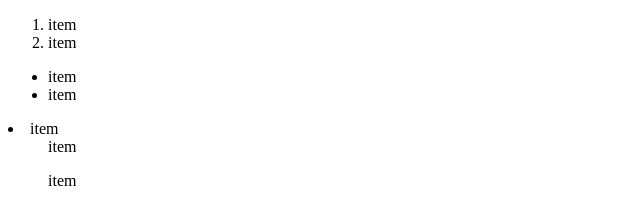
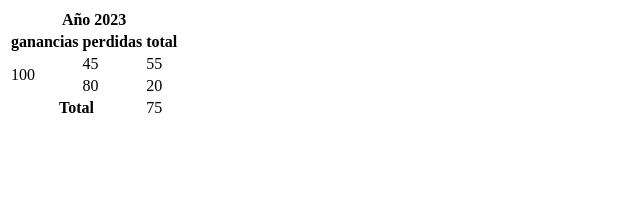
Before and after one commit to Dannkol/Campus_publico, a plain HTML site: page actividad_2/index.html in a window 1280 px wide. Shown: the whole page, without its empty margins (0-640 px from the left). Drawn offline with Linux system fonts and the light colour scheme.

Commit message:
feat actividad_2/index.html ejemplos de etiquetas de tablas

```diff
--- a/actividad_2/index.html
+++ b/actividad_2/index.html
@@ -10,25 +10,58 @@
     <!--Etiquetas de titulo, formato de texto, parrafos, listas, tablas y semantica-->
 
     <!--
-        Etiquetas de listas
+        Etiquetas de tablas
 
-        sirven para dar formato a una lista
+        sirven para dar formato a una tabla
+
+        <table>: crea el elemento de tabla.
+        <tr>: representa una fila.
+        <th>: representa las celdas de encabezado.
+        <td>: representa las celdas de datos.
+        <caption>: representa un título descriptivo en una tabla.
+
+        <thead>: esta etiqueta agrupa los elementos de la cabecera en la tabla.
+        <tbody>: esta etiqueta agrupa los elementos de contenido en la tabla.
+        <tfoot>: esta etiqueta agrupa los elementos de pie en la tabla.
+
+        Atributos
+
+        colspan: el atributo colspan permite expandir las celdas de datos o de encabezados al número de columnas que deseemos que ocupe.
+                Por ejemplo, para hacer que una celda de datos ocupe cuatro columnas, debes escribirlo así: <td colspan= «4»>
+        rowspan: el atributo rowspan permite expandir las celdas al número de filas que queremos que ocupe.
+                Siguiendo el ejemplo anterior, si quieres que una celda de datos ocupe cuatro filas, lo escribirás así: <td rowspan=»4″>
     -->
-    <ol>
-        <li>item</li>
-        <li>item</li>
-    </ol><!--Especifica una lista ordenada de artículos-->
-    <ul>
-        <li>item</li>
-        <li>item</li>
-    </ul><!--Determina una lista de artículos sin orden-->
-    <dl>
-        <li>item</li>
-        <dd>item</dd>
-    </dl><!--Especifica una lista de definiciones, es decir, una lista de términos y sus definiciones asociadas.-->
-    <dt>
-        <dd>item</dd><!--Indica la definición de los términos listados antes que él.-->
-    </dt><!--Representa un término definido por el siguiente <dd>.-->
+
+    <table>
+        <thead>
+            <tr>
+                <th colspan="3">Año 2023</th>
+            </tr>
+            <tr>
+                <th>ganancias</th>
+                <th>perdidas</th>
+                <th>total</th>
+            </tr>
+        </thead>
+        <tbody>
+            <tr>
+                <td rowspan="2">100</td>
+                <td>45</td>
+                <td>55</td>
+            </tr>
+            <tr>
+                <td>80</td>
+                <td>20</td>
+            </tr>
+        </tbody>
+        <tfoot>
+            <tr>
+                <th colspan="2">Total</th>
+                <td>75</td>
+            </tr>
+        </tfoot>
+    </table>
+
 
 </body>
 </html>
```
